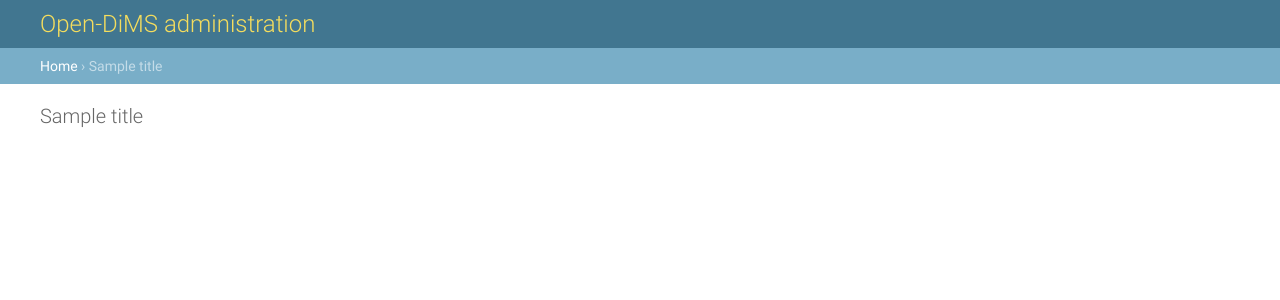
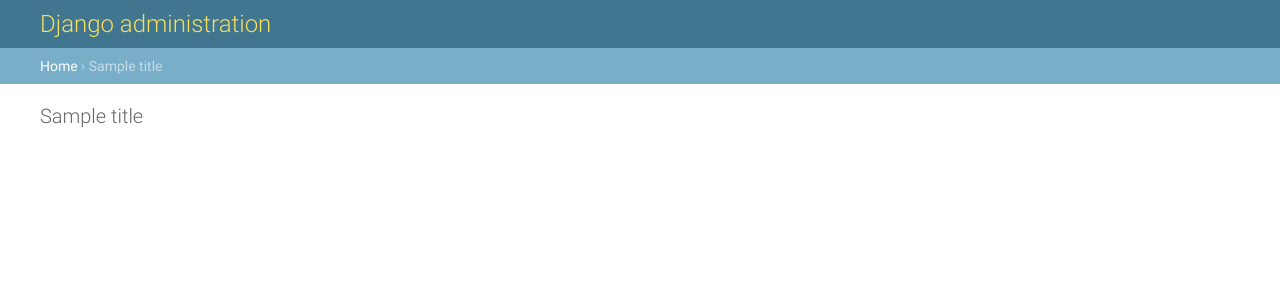
Before and after one commit to geoenvo/opendims, a Django app: template opendims/templates/admin/base_site.html in a window 1280 px wide. Shown: the top 300 px of the page. Run offline with Django 3.2, Linux system fonts and the light colour scheme; the template is opened without the code that fills it: most values are stand-ins (such as "Sample title", 1, 10 or a date in 2020).

Commit message:
new: change site admin name

```diff
--- a/opendims/opendims/urls.py
+++ b/opendims/opendims/urls.py
@@ -15,7 +15,11 @@
 """
 from django.conf.urls import url
 from django.contrib import admin
+from django.utils.translation import ugettext_lazy as _
 
 urlpatterns = [
     url(r'^admin/', admin.site.urls),
 ]
+
+admin.site.site_header = _('Open-DiMS administration')
+admin.site.site_title = _('Open-DiMS site admin')
--- a/opendims/templates/admin/base_site.html
+++ b/opendims/templates/admin/base_site.html
@@ -1,11 +1,11 @@
 {% extends "admin/base.html" %}
 {% load admin_reorder %}
 
-{% block title %}{{ title }} | {{ site_title|default:_('Open-DiMS site admin') }}{% endblock %}
+{% block title %}{{ title }} | {{ site_title|default:_('Django site admin') }}{% endblock %}
 
 {% block branding %}
 {% admin_reorder %}
-<h1 id="site-name"><a href="{% url 'admin:index' %}">{{ site_header|default:_('Open-DiMS administration') }}</a></h1>
+<h1 id="site-name"><a href="{% url 'admin:index' %}">{{ site_header|default:_('Django administration') }}</a></h1>
 {% endblock %}
 
 {% block nav-global %}{% endblock %}
```
